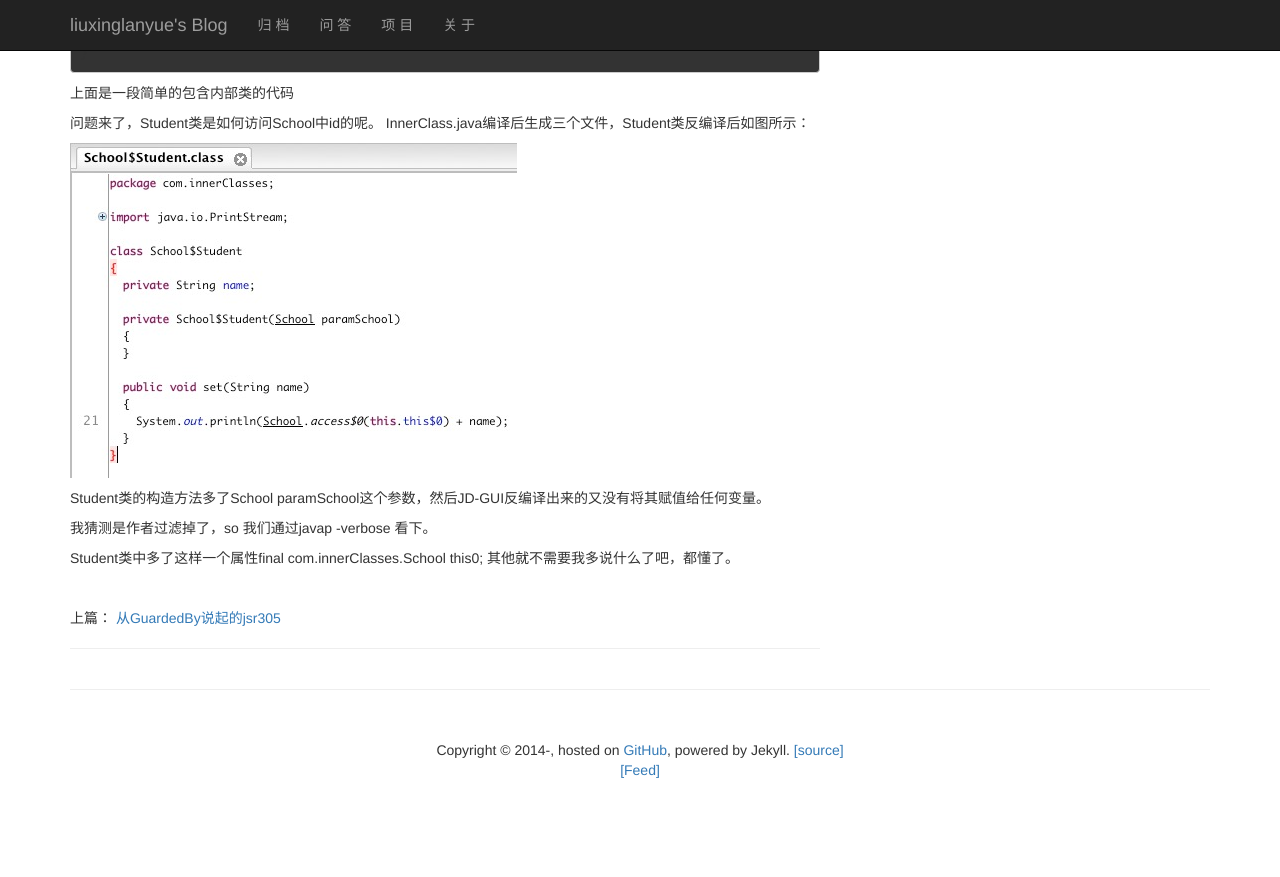
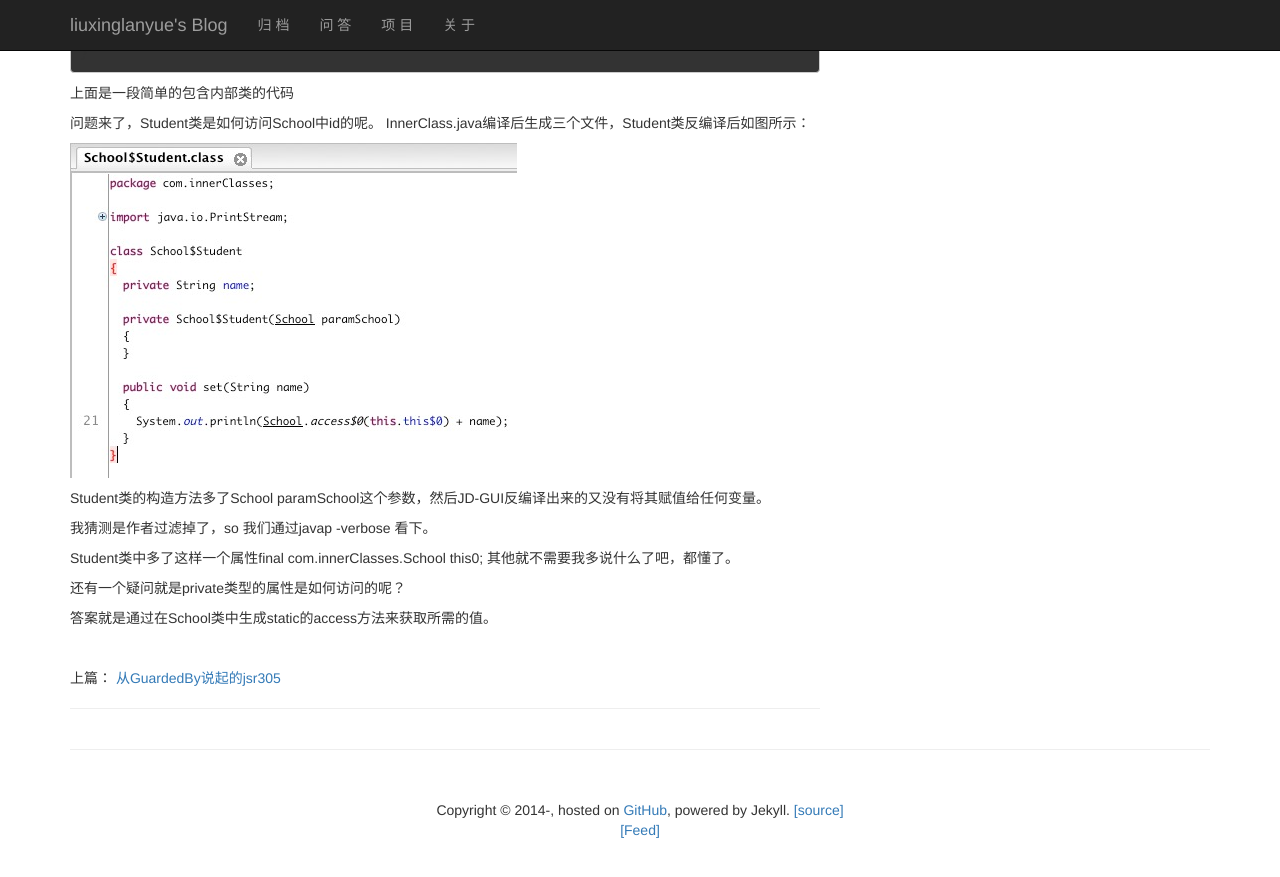
Before and after one commit to liuxinglanyue/blog, a Jekyll site: the page built from _posts/2014-12-22-inner-class.markdown, in a window 1280 px wide and 900 px high, scrolled down 610 px. Shown: the top 877 px of the window. Built offline with Jekyll 4.4.1, drawn with Linux system fonts in a browser that asks for light colours; nearby versions of some CDN libraries; Markdown is read by kramdown in place of the engine named in the settings; comment, search, counter and statistics services are not loaded; before the commit the page ends 1450 px from its top, so only the background shows below that.

Commit message:
Update 2014-12-22-inner-class.markdown

```diff
--- a/_posts/2014-12-22-inner-class.markdown
+++ b/_posts/2014-12-22-inner-class.markdown
@@ -48,3 +48,7 @@ Student类的构造方法多了School paramSchool这个参数，然后JD-GUI反
 我猜测是作者过滤掉了，so 我们通过javap -verbose 看下。
 
 Student类中多了这样一个属性final com.innerClasses.School this0; 其他就不需要我多说什么了吧，都懂了。
+
+还有一个疑问就是private类型的属性是如何访问的呢？
+
+答案就是通过在School类中生成static的access方法来获取所需的值。
```
